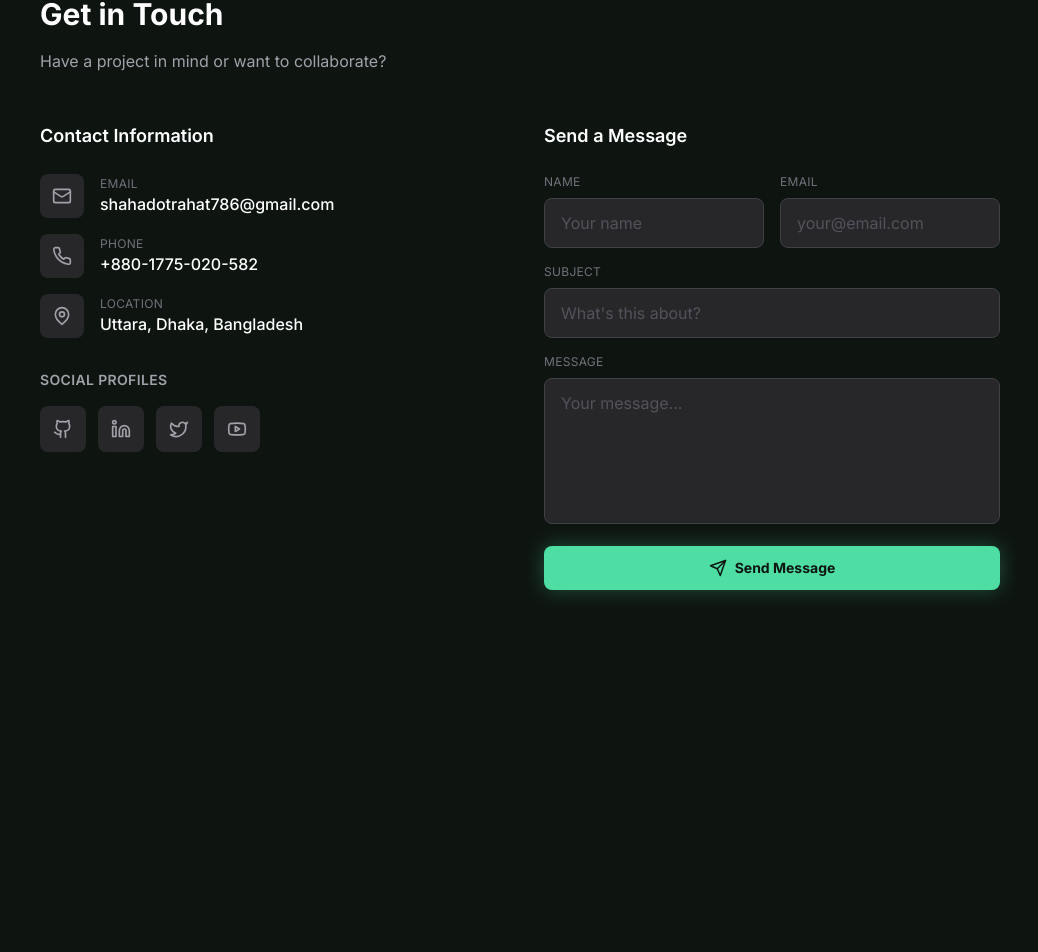
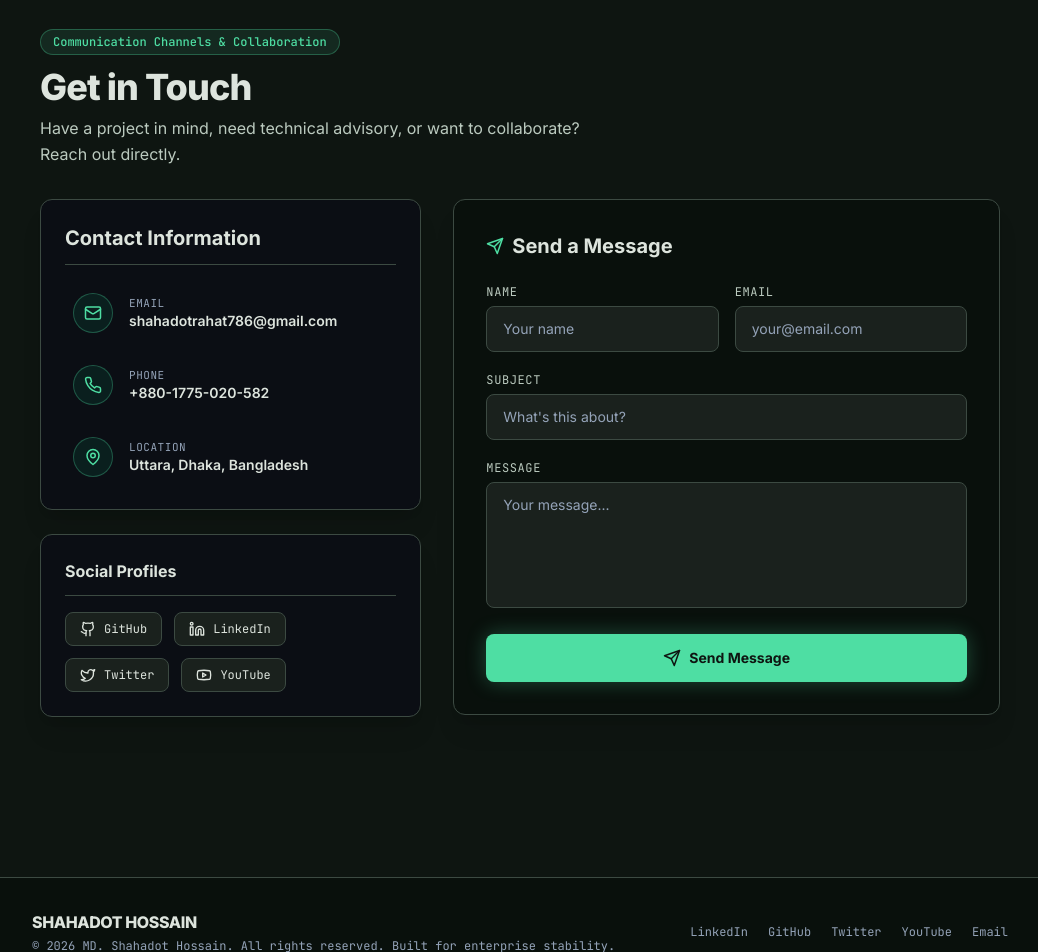
Before and after one commit to shahadot786/my-portfolio, a Next.js app: page /contact in a window 1280 px wide. Shown: the part 100-1052 px from the top of the page, without its empty margins (120-1158 px from the left). Before the commit the page ends 800 px from the top, so only its background shows below. Built offline with nearby package versions, Linux system fonts and the light colour scheme; no server answers; the database is empty.

Commit message:
feat: add site-wide footer and refresh UI components with updated color palette and glassmorphism styling

```diff
--- a/app/admin/profile/page.tsx
+++ b/app/admin/profile/page.tsx
@@ -20,6 +20,7 @@ import {
 const profileSchema = z.object({
   name: z.string().min(1, "Name is required"),
   title: z.string().min(1, "Title is required"),
+  avatar: z.string().optional(),
   location: z.string().min(1, "Location is required"),
   email: z.string().email("Invalid email"),
   bio: z.array(z.object({ value: z.string() })).min(1, "Bio is required"),
@@ -253,6 +254,17 @@ export default function ProfilePage() {
             </div>
           </div>
 
+          <div>
+            <label className="block text-zinc-400 text-xs font-medium mb-1.5 uppercase tracking-wider">
+              Profile Avatar Image URL
+            </label>
+            <input
+              {...register("avatar")}
+              className="input-admin"
+              placeholder="/avatar.png or https://example.com/avatar.jpg"
+            />
+          </div>
+
           {/* Social Links */}
           <div>
             <div className="flex items-center justify-between mb-4">
--- a/app/articles/page.tsx
+++ b/app/articles/page.tsx
@@ -6,11 +6,14 @@ export const dynamic = "force-dynamic";
 export default async function ArticlesPage() {
   const pageContent = await getPageContent('articles');
   return (
-    <div className="container-custom">
-      <div className="mb-12">
-        <h1 className="text-3xl font-bold text-white mb-4">{pageContent?.title || 'Technical Writings'}</h1>
-        <p className="text-zinc-400 leading-relaxed">
-          {pageContent?.subtitle || 'Sharing my insights and experiences in software engineering.'}
+    <div className="container-custom py-8 space-y-8">
+      <div>
+        <span className="inline-block px-3 py-1 rounded-full bg-[#4edea3]/10 border border-[#4edea3]/30 text-[#4edea3] font-mono text-xs font-medium mb-3">
+          Insights, Guides & Engineering Stories
+        </span>
+        <h1 className="text-4xl font-extrabold text-[#dde4dd] tracking-tight">{pageContent?.title || 'Technical Writings'}</h1>
+        <p className="text-[#bbcabf] mt-2 text-base max-w-xl leading-relaxed">
+          {pageContent?.subtitle || 'Deep dives into software architecture, scalable mobile systems, and engineering leadership.'}
         </p>
       </div>
 
--- a/app/contact/ContactClient.tsx
+++ b/app/contact/ContactClient.tsx
@@ -72,55 +72,67 @@ export default function ContactClient() {
     };
 
     return (
-        <div className="grid grid-cols-1 lg:grid-cols-2 gap-12">
-            {/* Contact Info */}
-            <div>
-                <h2 className="text-lg font-semibold text-white mb-6">Contact Information</h2>
-                <div className="space-y-4 mb-8">
+        <div className="grid grid-cols-1 lg:grid-cols-12 gap-8 items-start">
+            {/* Contact Info (5 Cols) */}
+            <div className="lg:col-span-5 space-y-6">
+                {/* Information Card */}
+                <div className="glass-card p-6 space-y-5">
+                    <h2 className="text-xl font-bold text-[#dde4dd] border-b border-[#3c4a42] pb-3 mb-2">
+                        Contact Information
+                    </h2>
+                    <div className="space-y-4">
                         {contactInfo.map((info) => (
                             <a
                                 key={info.label}
                                 href={info.href}
-                            className="card flex items-center gap-4 border-zinc-800 hover:border-primary/50"
+                                className="flex items-center gap-4 group p-2 rounded-lg hover:bg-[#1a211d] transition-colors"
                             >
-                            <div className="p-3 rounded-lg bg-zinc-800 text-zinc-400 group-hover:text-primary transition-colors">
-                                <info.icon size={20} />
+                                <div className="w-10 h-10 rounded-full bg-[#10b981]/10 border border-[#4edea3]/30 flex items-center justify-center text-[#4edea3] group-hover:scale-105 transition-transform shrink-0">
+                                    <info.icon size={18} />
                                 </div>
                                 <div>
-                                <p className="text-zinc-500 text-xs uppercase tracking-wide">{info.label}</p>
-                                <p className="text-white font-medium">{info.value}</p>
+                                    <p className="text-[#94A3B8] font-mono text-[11px] uppercase tracking-wider">{info.label}</p>
+                                    <p className="text-[#dde4dd] font-semibold text-sm group-hover:text-[#4edea3] transition-colors">{info.value}</p>
                                 </div>
                             </a>
                         ))}
                     </div>
+                </div>
 
-                {/* Social Links */}
-                <h3 className="text-sm font-semibold text-zinc-400 uppercase tracking-wide mb-4">
+                {/* Social Profiles Card */}
+                <div className="glass-card p-6 space-y-4">
+                    <h3 className="text-base font-bold text-[#dde4dd] border-b border-[#3c4a42] pb-3">
                         Social Profiles
                     </h3>
-                <div className="flex gap-3">
+                    <div className="flex flex-wrap gap-3">
                         {socialLinks.map((social) => (
                             <a
                                 key={social.label}
                                 href={social.href}
                                 target="_blank"
                                 rel="noopener noreferrer"
-                            className="p-3 rounded-lg bg-zinc-800 text-zinc-400 hover:text-primary hover:bg-primary/10 border border-transparent hover:border-primary/20 transition-all"
+                                className="flex items-center gap-2 px-3.5 py-2 rounded-lg border border-[#3c4a42] bg-[#1a211d] hover:border-[#4edea3] text-[#dde4dd] hover:text-[#4edea3] transition-all font-mono text-xs"
                                 aria-label={social.label}
                             >
-                            <social.icon size={20} />
+                                <social.icon size={16} />
+                                {social.label}
                             </a>
                         ))}
                     </div>
                 </div>
+            </div>
 
-            {/* Contact Form */}
-            <div>
-                <h2 className="text-lg font-semibold text-white mb-6">Send a Message</h2>
-                <form onSubmit={handleSubmit} className="space-y-4">
+            {/* Contact Form (7 Cols) */}
+            <div className="lg:col-span-7">
+                <div className="glass-card p-8 bg-[#09100c] border-[#3c4a42]">
+                    <h2 className="text-xl font-bold text-[#dde4dd] mb-6 flex items-center gap-2">
+                        <Send size={18} className="text-[#4edea3]" />
+                        Send a Message
+                    </h2>
+                    <form onSubmit={handleSubmit} className="space-y-5">
                         <div className="grid grid-cols-1 sm:grid-cols-2 gap-4">
                             <div>
-                            <label htmlFor="name" className="block text-zinc-500 text-xs uppercase tracking-wide mb-2">
+                                <label htmlFor="name" className="block font-mono text-xs uppercase tracking-wider text-[#bbcabf] mb-1.5">
                                     Name
                                 </label>
                                 <input
@@ -130,12 +142,12 @@ export default function ContactClient() {
                                     required
                                     value={formData.name}
                                     onChange={handleChange}
-                                className="w-full px-4 py-3 bg-zinc-800 border border-zinc-700 rounded-lg text-white placeholder:text-zinc-600 focus:outline-none focus:border-primary/50 focus:ring-1 focus:ring-primary/20 transition-all"
+                                    className="w-full px-4 py-3 bg-[#1a211d] border border-[#3c4a42] rounded-lg text-[#dde4dd] placeholder:text-[#94A3B8] focus:outline-none focus:border-[#4edea3] transition-all text-sm"
                                     placeholder="Your name"
                                 />
                             </div>
                             <div>
-                            <label htmlFor="email" className="block text-zinc-500 text-xs uppercase tracking-wide mb-2">
+                                <label htmlFor="email" className="block font-mono text-xs uppercase tracking-wider text-[#bbcabf] mb-1.5">
                                     Email
                                 </label>
                                 <input
@@ -145,14 +157,14 @@ export default function ContactClient() {
                                     required
                                     value={formData.email}
                                     onChange={handleChange}
-                                className="w-full px-4 py-3 bg-zinc-800 border border-zinc-700 rounded-lg text-white placeholder:text-zinc-600 focus:outline-none focus:border-primary/50 focus:ring-1 focus:ring-primary/20 transition-all"
+                                    className="w-full px-4 py-3 bg-[#1a211d] border border-[#3c4a42] rounded-lg text-[#dde4dd] placeholder:text-[#94A3B8] focus:outline-none focus:border-[#4edea3] transition-all text-sm"
                                     placeholder="your@email.com"
                                 />
                             </div>
                         </div>
 
                         <div>
-                        <label htmlFor="subject" className="block text-zinc-500 text-xs uppercase tracking-wide mb-2">
+                            <label htmlFor="subject" className="block font-mono text-xs uppercase tracking-wider text-[#bbcabf] mb-1.5">
                                 Subject
                             </label>
                             <input
@@ -162,13 +174,13 @@ export default function ContactClient() {
                                 required
                                 value={formData.subject}
                                 onChange={handleChange}
-                            className="w-full px-4 py-3 bg-zinc-800 border border-zinc-700 rounded-lg text-white placeholder:text-zinc-600 focus:outline-none focus:border-zinc-500 transition-colors"
+                                className="w-full px-4 py-3 bg-[#1a211d] border border-[#3c4a42] rounded-lg text-[#dde4dd] placeholder:text-[#94A3B8] focus:outline-none focus:border-[#4edea3] transition-all text-sm"
                                 placeholder="What's this about?"
                             />
                         </div>
 
                         <div>
-                        <label htmlFor="message" className="block text-zinc-500 text-xs uppercase tracking-wide mb-2">
+                            <label htmlFor="message" className="block font-mono text-xs uppercase tracking-wider text-[#bbcabf] mb-1.5">
                                 Message
                             </label>
                             <textarea
@@ -178,7 +190,7 @@ export default function ContactClient() {
                                 value={formData.message}
                                 onChange={handleChange}
                                 rows={5}
-                            className="w-full px-4 py-3 bg-zinc-800 border border-zinc-700 rounded-lg text-white placeholder:text-zinc-600 focus:outline-none focus:border-primary/50 focus:ring-1 focus:ring-primary/20 transition-all resize-none"
+                                className="w-full px-4 py-3 bg-[#1a211d] border border-[#3c4a42] rounded-lg text-[#dde4dd] placeholder:text-[#94A3B8] focus:outline-none focus:border-[#4edea3] transition-all text-sm resize-none"
                                 placeholder="Your message..."
                             />
                         </div>
@@ -186,7 +198,7 @@ export default function ContactClient() {
                         <button
                             type="submit"
                             disabled={isSubmitting}
-                        className="w-full btn-primary flex items-center justify-center gap-2 py-3 disabled:opacity-50 disabled:cursor-not-allowed"
+                            className="w-full bg-[#4edea3] text-[#0e1511] font-bold text-sm rounded-lg hover:bg-[#6ffbbe] transition-all shadow-[0_0_20px_rgba(78,222,163,0.3)] active:scale-95 py-3.5 flex items-center justify-center gap-2 disabled:opacity-50 disabled:cursor-not-allowed"
                         >
                             {isSubmitting ? (
                                 <>
@@ -202,20 +214,21 @@ export default function ContactClient() {
                         </button>
 
                         {submitStatus === "success" && (
-                        <div className="flex items-center gap-2 text-emerald-400 bg-emerald-500/10 border border-emerald-500/20 rounded-lg p-4">
+                            <div className="flex items-center gap-2 text-[#4edea3] bg-[#10b981]/10 border border-[#4edea3]/30 rounded-lg p-4 font-mono text-xs">
                                 <CheckCircle size={18} />
-                            <p className="text-sm">Message sent successfully! I&apos;ll get back to you soon.</p>
+                                <p>Message sent successfully! I&apos;ll get back to you soon.</p>
                             </div>
                         )}
 
                         {submitStatus === "error" && (
-                        <div className="flex items-center gap-2 text-red-400 bg-red-500/10 border border-red-500/20 rounded-lg p-4">
+                            <div className="flex items-center gap-2 text-red-400 bg-red-500/10 border border-red-500/20 rounded-lg p-4 font-mono text-xs">
                                 <AlertCircle size={18} />
-                            <p className="text-sm">Failed to send. Please try emailing directly.</p>
+                                <p>Failed to send. Please try emailing directly.</p>
                             </div>
                         )}
                     </form>
                 </div>
             </div>
+        </div>
     );
 }
--- a/app/contact/page.tsx
+++ b/app/contact/page.tsx
@@ -25,11 +25,17 @@ export const dynamic = "force-dynamic";
 export default async function ContactPage() {
   const pageContent = await getPageContent('contact');
   return (
-    <div className="container-custom">
-      <h1 className="text-3xl font-bold text-white mb-4">{pageContent?.title || 'Get in Touch'}</h1>
-      <p className="text-zinc-400 mb-12 leading-relaxed">
-        {pageContent?.subtitle || 'Have a project in mind or want to collaborate?'}
-      </p>
+    <div className="container-custom py-8 space-y-8">
+      <div>
+        <span className="inline-block px-3 py-1 rounded-full bg-[#4edea3]/10 border border-[#4edea3]/30 text-[#4edea3] font-mono text-xs font-medium mb-3">
+          Communication Channels & Collaboration
+        </span>
+        <h1 className="text-4xl font-extrabold text-[#dde4dd] tracking-tight">{pageContent?.title || 'Get in Touch'}</h1>
+        <p className="text-[#bbcabf] mt-2 text-base max-w-xl leading-relaxed">
+          {pageContent?.subtitle || 'Have a project in mind, need technical advisory, or want to collaborate? Reach out directly.'}
+        </p>
+      </div>
+
       <ContactClient />
     </div>
   );
--- a/app/page.tsx
+++ b/app/page.tsx
@@ -12,6 +12,7 @@ interface SocialLink {
 interface Profile {
   name: string;
   title: string;
+  avatar?: string;
   bio: string[];
   socialLinks: SocialLink[];
 }
@@ -49,12 +50,12 @@ export default async function Home() {
   if (!profile) return <div>Error loading profile...</div>;
 
   return (
-    <div className="container-custom py-8 space-y-20 relative">
+    <div className="container-custom pb-8 space-y-20 relative">
       {/* Ambient Background Glows */}
       <div className="fixed top-[-20%] left-[-10%] w-[50%] h-[50%] rounded-full bg-[#4edea3]/5 blur-[120px] pointer-events-none z-[-1]" />
 
       {/* Hero Section */}
-      <section className="flex flex-col-reverse lg:flex-row items-center justify-between gap-12 pt-6 pb-4">
+      <section className="flex flex-col-reverse lg:flex-row items-center justify-between gap-12">
         <div className="flex-1 space-y-6">
           <div className="space-y-3">
             <span className="inline-block px-3 py-1 rounded-full bg-[#4edea3]/10 border border-[#4edea3]/30 text-[#4edea3] font-mono text-xs font-medium">
@@ -82,7 +83,7 @@ export default async function Home() {
             ))}
           </div>
 
-          {/* CTA & Social Links */}
+          {/* CTA & Social Links (Hero section: Get in touch, GitHub, LinkedIn) */}
           <div className="flex flex-wrap items-center gap-4 pt-4">
             <Link
               href="/contact"
@@ -91,32 +92,34 @@ export default async function Home() {
               Get in touch
             </Link>
 
-            {profile.socialLinks.map((social: SocialLink) => {
-              const Icon =
-                IconMap[social.icon as keyof typeof IconMap] || IconMap.Globe;
-              return (
             <a
-                  key={social.platform}
-                  href={social.url}
+              href="https://github.com/shahadot786"
               target="_blank"
               rel="noopener noreferrer"
               className="px-4 py-3 bg-transparent border border-[#3c4a42] text-[#dde4dd] hover:border-[#4edea3] hover:text-[#4edea3] font-mono text-xs rounded-lg transition-all flex items-center gap-2"
-                  aria-label={social.platform}
             >
-                  <Icon size={16} />
-                  {social.platform}
+              <IconMap.Github size={16} />
+              GitHub
             </a>
-              );
-            })}
+
+            <a
+              href="https://www.linkedin.com/in/shahadot786"
+              target="_blank"
+              rel="noopener noreferrer"
+              className="px-4 py-3 bg-transparent border border-[#3c4a42] text-[#dde4dd] hover:border-[#4edea3] hover:text-[#4edea3] font-mono text-xs rounded-lg transition-all flex items-center gap-2"
+            >
+              <IconMap.Linkedin size={16} />
+              LinkedIn
+            </a>
           </div>
         </div>
 
         {/* Profile Image & Floating Tech Badges */}
-        <div className="flex-shrink-0 relative w-64 h-64 sm:w-72 sm:h-72 lg:w-80 lg:h-80">
+        <div className="flex-shrink-0 relative w-72 h-72 sm:w-80 sm:h-80 md:w-[360px] md:h-[360px] lg:w-[420px] lg:h-[420px]">
           <div className="absolute inset-0 bg-[#4edea3]/20 rounded-full blur-3xl z-[-1]" />
           <div className="relative w-full h-full rounded-2xl overflow-hidden border border-[#3c4a42] shadow-2xl">
             <Image
-              src="/avatar.png"
+              src={profile.avatar || "/avatar.png"}
               alt={profile.name}
               fill
               className="object-cover grayscale hover:grayscale-0 transition-all duration-700"
--- a/components/layout/ClientLayout.tsx
+++ b/components/layout/ClientLayout.tsx
@@ -3,6 +3,7 @@
 import { useEffect } from "react";
 import { usePathname } from "next/navigation";
 import { Navigation } from "@/components/sections/Navigation";
+import { Footer } from "@/components/sections/Footer";
 import { API_BASE_URL } from "@/config/api";
 
 export function ClientLayout({ children }: { children: React.ReactNode }) {
@@ -39,7 +40,8 @@ export function ClientLayout({ children }: { children: React.ReactNode }) {
   return (
     <>
       <Navigation />
-      <main className="min-h-screen pt-24 pb-24 md:pb-16">{children}</main>
+      <main className="min-h-screen pt-24 pb-12">{children}</main>
+      <Footer />
     </>
   );
 }
--- /dev/null
+++ b/components/sections/Footer.tsx
@@ -0,0 +1,60 @@
+"use client";
+
+import Link from "next/link";
+
+export function Footer() {
+  return (
+    <footer className="w-full py-8 bg-[#09100c] border-t border-[#3c4a42] mt-20">
+      <div className="flex flex-col md:flex-row justify-between items-center px-6 max-w-5xl mx-auto gap-6">
+        <div>
+          <Link
+            className="text-base font-extrabold text-[#dde4dd] hover:text-[#4edea3] transition-colors tracking-tight"
+            href="/"
+          >
+            SHAHADOT HOSSAIN
+          </Link>
+          <p className="text-xs font-mono text-[#94A3B8] mt-1">
+            © {new Date().getFullYear()} MD. Shahadot Hossain. All rights reserved. Built for enterprise stability.
+          </p>
+        </div>
+        <div className="flex flex-wrap items-center gap-5 text-xs font-mono text-[#94A3B8]">
+          <a
+            className="hover:text-[#4edea3] transition-colors"
+            href="https://www.linkedin.com/in/shahadot786"
+            target="_blank"
+            rel="noopener noreferrer"
+          >
+            LinkedIn
+          </a>
+          <a
+            className="hover:text-[#4edea3] transition-colors"
+            href="https://github.com/shahadot786"
+            target="_blank"
+            rel="noopener noreferrer"
+          >
+            GitHub
+          </a>
+          <a
+            className="hover:text-[#4edea3] transition-colors"
+            href="https://twitter.com/shahadot786"
+            target="_blank"
+            rel="noopener noreferrer"
+          >
+            Twitter
+          </a>
+          <a
+            className="hover:text-[#4edea3] transition-colors"
+            href="https://www.youtube.com/@shahadot786"
+            target="_blank"
+            rel="noopener noreferrer"
+          >
+            YouTube
+          </a>
+          <Link className="hover:text-[#4edea3] transition-colors" href="/contact">
+            Email
+          </Link>
+        </div>
+      </div>
+    </footer>
+  );
+}
```
Also changed, not shown: app/articles/ArticlesClient.tsx (+34 -54 lines), app/work/page.tsx (+60 -42 lines). Lines whose indentation alone changed are shown as unchanged.
